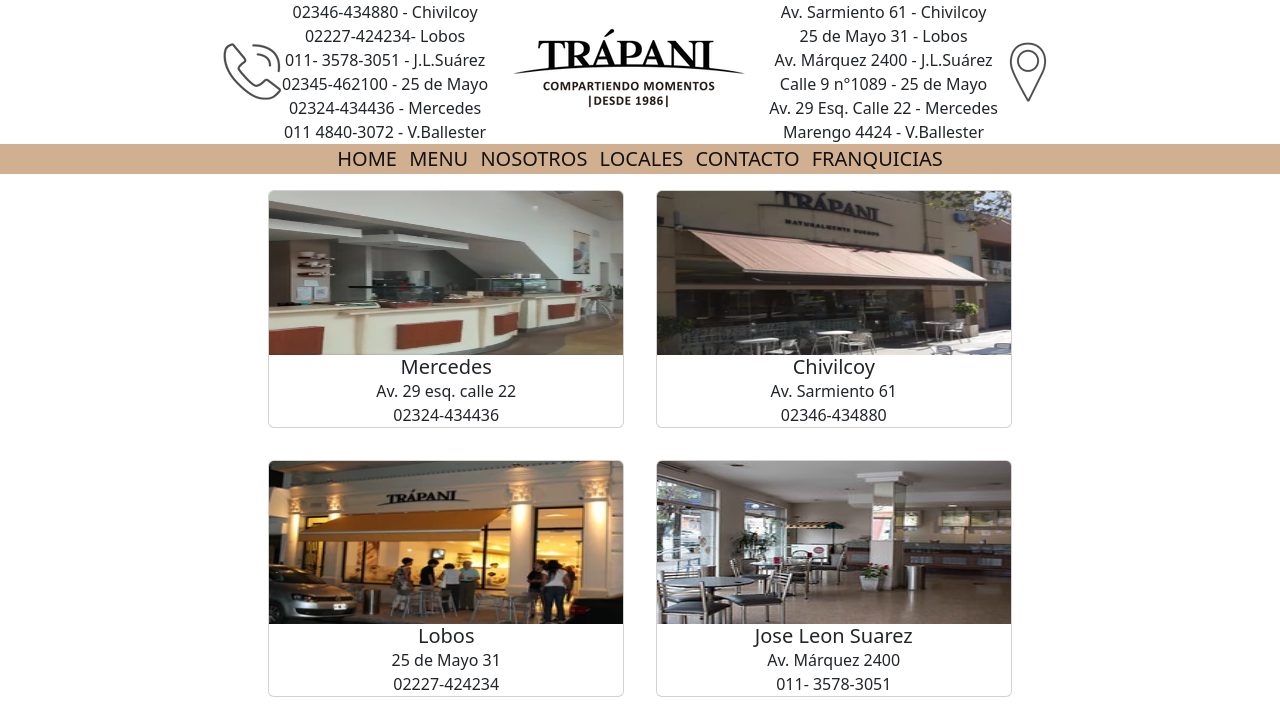
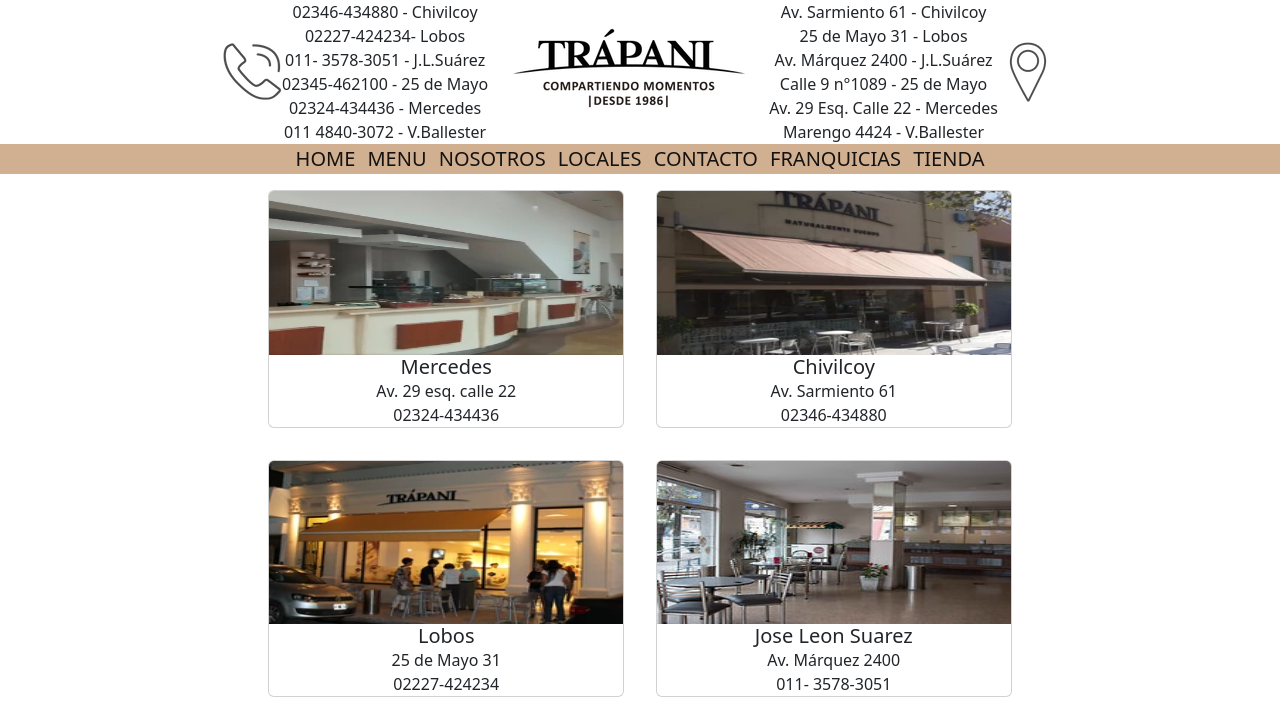
Before and after one commit to Santiago-Musso/Coderhouse, a website: page pages/locales.html in a window 1280 px wide. Shown: the top 726 px of the page. Drawn offline with nearby package versions, Linux system fonts and the light colour scheme.

Commit message:
Update locales.html

```diff
--- a/pages/locales.html
+++ b/pages/locales.html
@@ -50,6 +50,7 @@
                     <a class="navbar-brand p-1" href="../pages/locales.html">LOCALES</a>
                     <a class="navbar-brand p-1" href="../pages/contacto.html">CONTACTO</a>
                     <a class="navbar-brand p-1" href="../pages/franquicias.html">FRANQUICIAS</a>
+                    <a class="navbar-brand p-1" href="../pages/tienda.html">TIENDA</a>
                 </div>
             </div>
         </nav>
```
